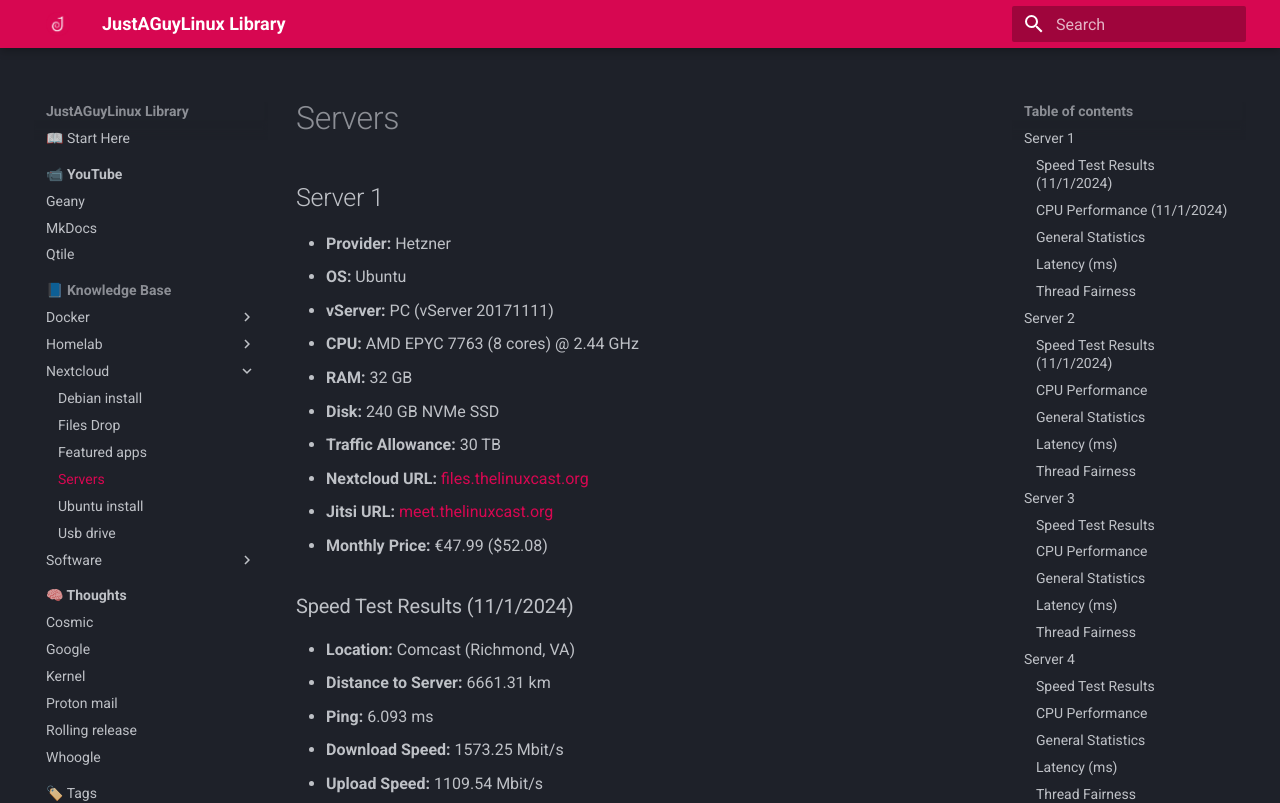
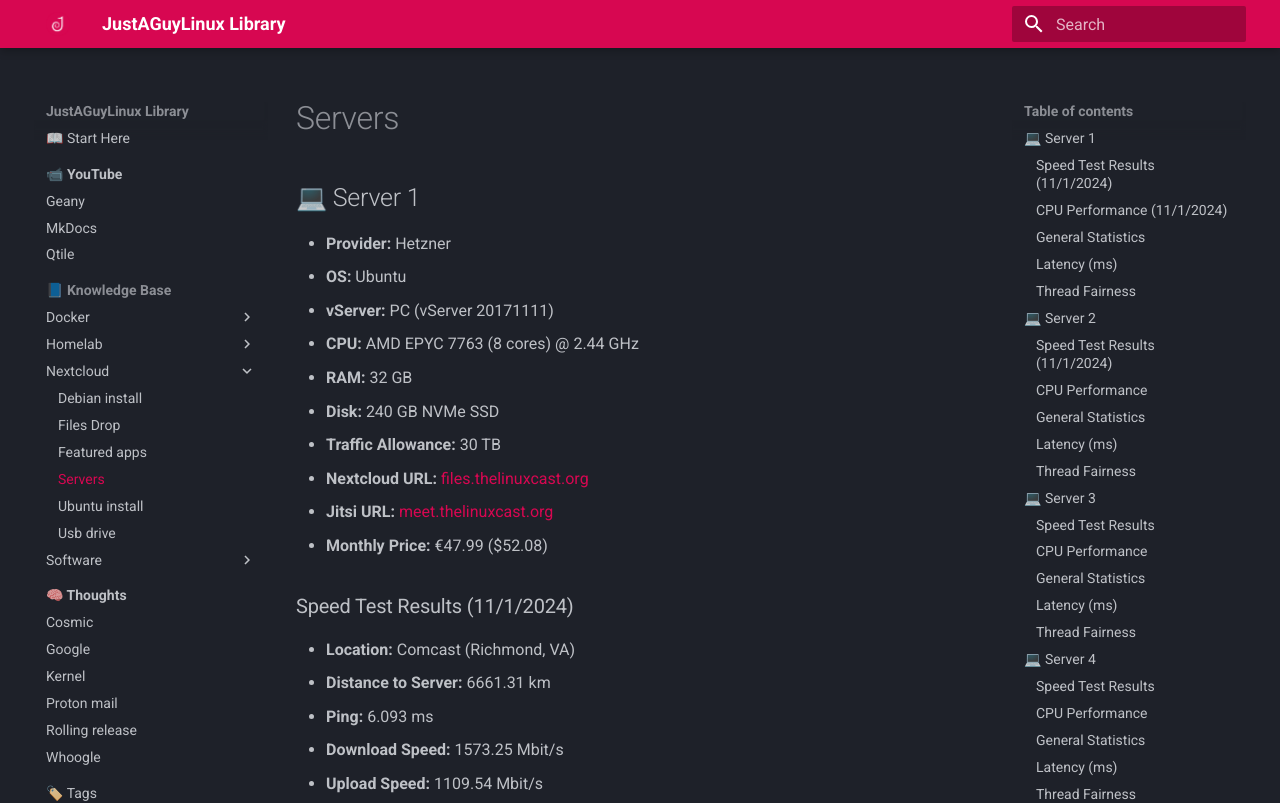
Before and after one commit to drewgrif/jagmkdocs, an MkDocs documentation site: the page built from docs/documentation/nextcloud/servers.md, in a window 1280 px wide and 1400 px high. Shown: the top 803 px of the window. Built offline with MkDocs 1.6.1 and Material for MkDocs 9.7.7, drawn with Linux system fonts in a browser that asks for light colours; some of the changed text lies outside the part shown.

```diff
--- a/docs/documentation/nextcloud/servers.md
+++ b/docs/documentation/nextcloud/servers.md
@@ -1,4 +1,4 @@
-## Server 1
+## 💻 Server 1
 
 - **Provider:** Hetzner
 - **OS:** Ubuntu
@@ -42,7 +42,7 @@
 
 ---
 
-## Server 2
+## 💻 Server 2
 
 - **Provider:** Interserver.net
 - **OS:** Ubuntu
@@ -87,7 +87,7 @@
 
 ---
 
-## Server 3
+## 💻 Server 3
 
 - **Provider:** AWS EC2 (t3.xlarge)
 - **OS:** Ubuntu
@@ -131,7 +131,7 @@
 
 ---
 
-## Server 4
+## 💻 Server 4
 
 - **Provider:** Linode
 - **OS:** Ubuntu
```
